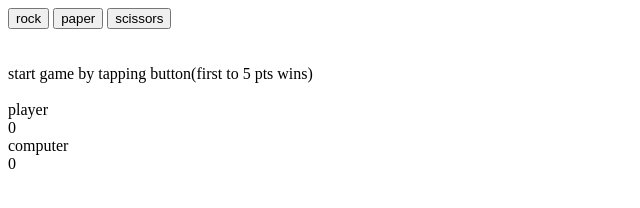
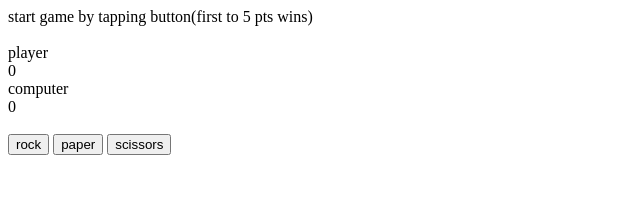
Before and after one commit to Strawwberii/Rock-Paper-Scissors-JS, a plain HTML site: page index.html in a window 1280 px wide. Shown: the whole page, without its empty margins (0-640 px from the left). Drawn offline with Linux system fonts and the light colour scheme.

Commit message:
reverse layout

```diff
--- a/index.html
+++ b/index.html
@@ -5,14 +5,10 @@
     <meta name="viewport" content="width=device-width, initial-scale=1.0">
     <title>Rock Paper Scissors</title>
     <script src="script.js" defer></script>
+    <link rel="stylesheet" href="css/style.css">
 </head>
 <body>
-    <div id="buttons">
-        <button class="btn" id="rockbtn">rock</button>
-        <button class="btn" id="paperbtn">paper</button>
-        <button class="btn" id="scissorsbtn">scissors</button>
-    </div>
-    <br><br>
+    <!--scoreboard div-->
     <div id="scoreBoard">
         <div id="roundResult">start game by tapping button(first to 5 pts wins)</div>
         <br>
@@ -23,5 +19,13 @@
         <br>
         <div id="resetGame"></div>
     </div>
+    <!--buttons div-->
+    <div id="buttons">
+        <button class="btn" id="rockbtn">rock</button>
+        <button class="btn" id="paperbtn">paper</button>
+        <button class="btn" id="scissorsbtn">scissors</button>
+    </div>
+
+
 </body>
 </html>
```
